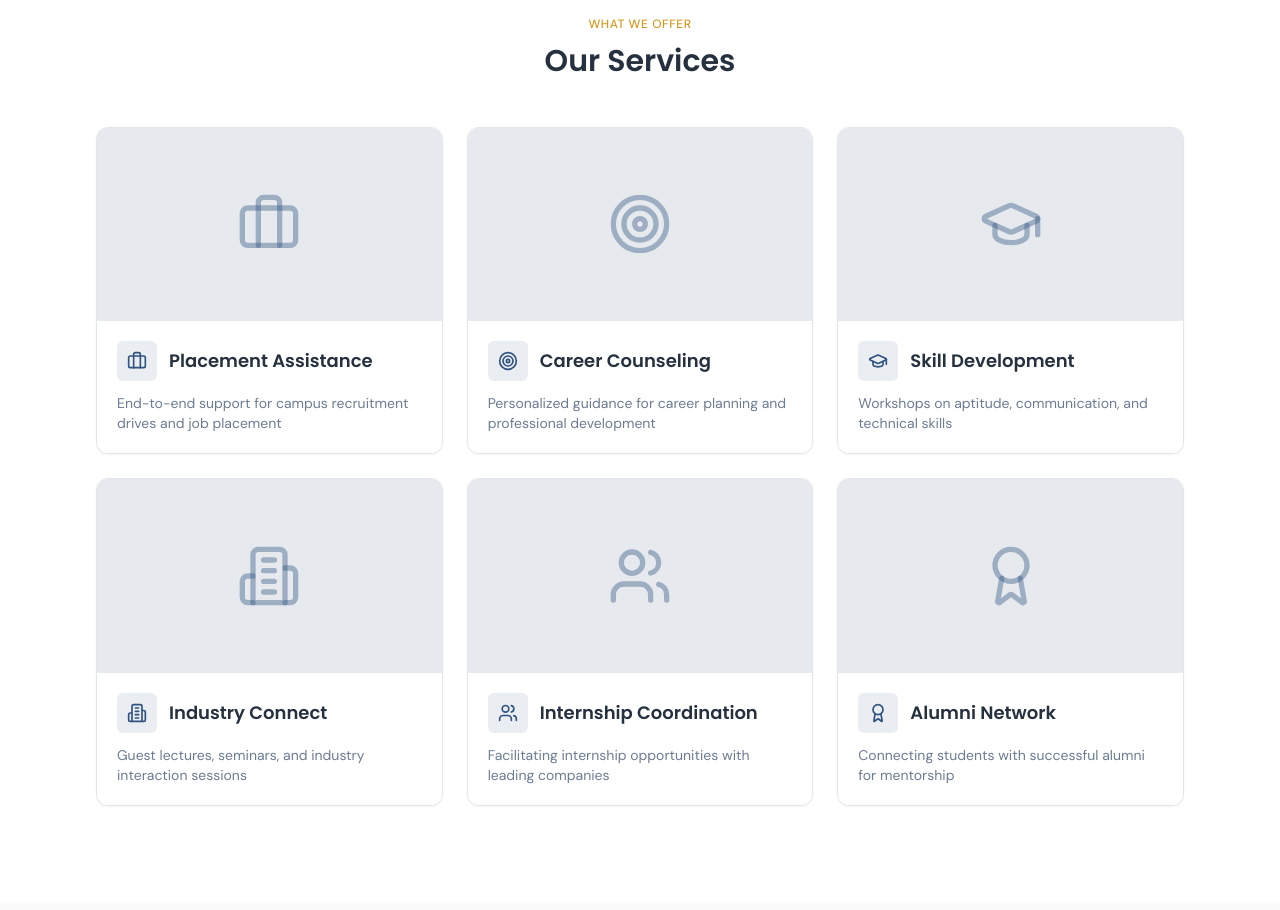
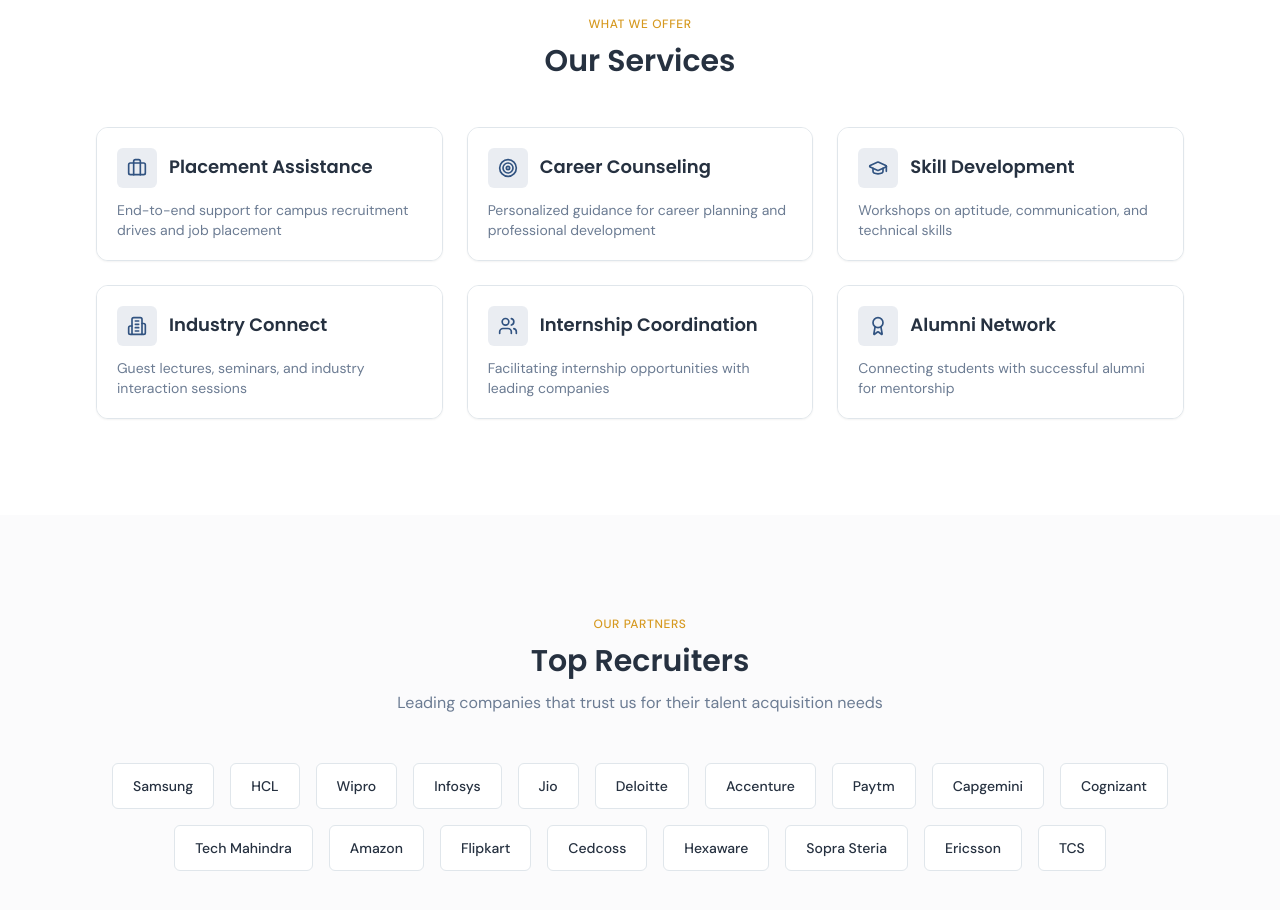
Before and after one commit to tpcfoet52-sys/lucknow-ascent, a React (Vite) app: page /about-tpc in a window 1280 px wide. Shown: the part 1900-2810 px from the top of the page. Built offline with nearby package versions, Linux system fonts and the light colour scheme; the HTML template or start-up script is replaced by a standard one.

Commit message:
style: Remove image section from Our Services cards in AboutTPC
- Removed the large placeholder image/icon section at the top of Service cards
- Cards now focus on content (Title, Icon, Description)
- Cleaner layout for the Services section

```diff
--- a/src/pages/AboutTPC.tsx
+++ b/src/pages/AboutTPC.tsx
@@ -397,12 +397,7 @@ const AboutTPC = () => {
                   }}
                   className="group relative overflow-hidden rounded-xl border border-border shadow-sm bg-card cursor-pointer hover:shadow-lg hover:border-accent/50 transition-all duration-300"
                 >
-                  {/* Image Section - Icon Placeholder */}
-                  <div className="aspect-video overflow-hidden relative bg-muted">
-                    <div className="w-full h-full flex items-center justify-center bg-primary/5">
-                      <IconComponent className="h-16 w-16 text-primary/40" />
-                    </div>
-                  </div>
+
 
                   {/* Content Section */}
                   <div className="p-5 relative z-10 bg-card">
```
